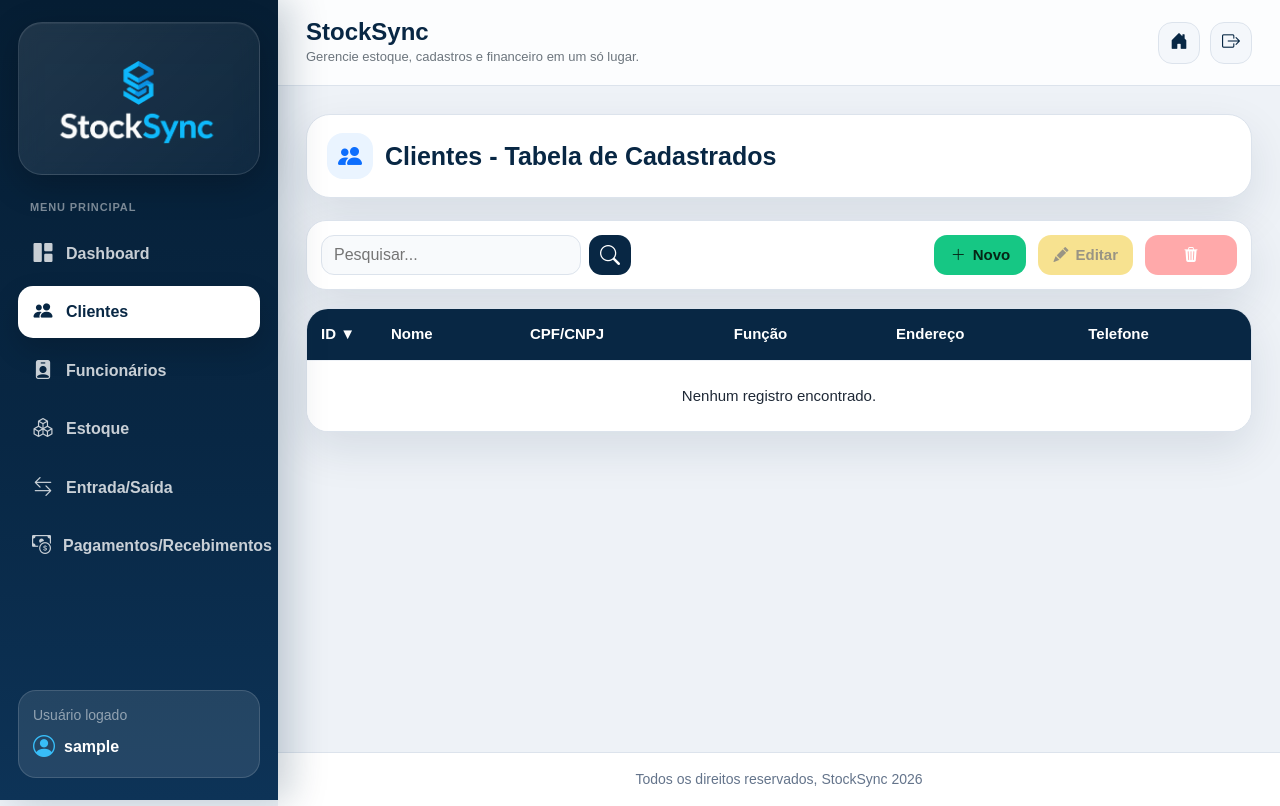
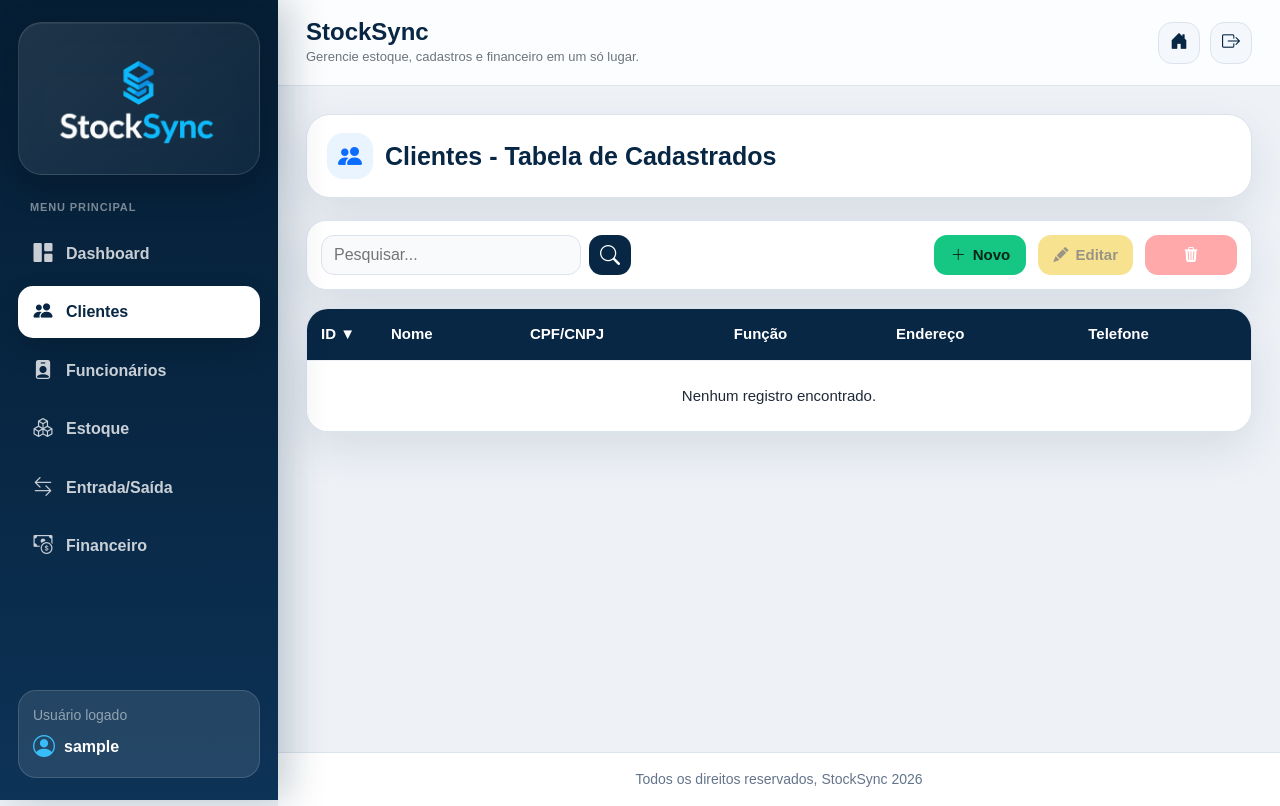
Before and after one commit to matheusrss/stocksync, a Django app: page /cadastros/ in a window 1280 px wide. Run offline with Django 5.2, Linux system fonts and the light colour scheme; the visitor is signed in with stand-in values (Sample User, id 1); data that the repository does not hold is empty.

Commit message:
changed sidebar Pagamentos/Recebimentos to Financeiro

```diff
--- a/core/templates/core/base.html
+++ b/core/templates/core/base.html
@@ -51,7 +51,7 @@
 
                 <a href="{% url 'contas_pagar' %}" class="sidebar-link {% if request.path == '/contas-pagar/' %}active{% endif %}">
                     <i class="bi bi-cash-coin"></i>
-                    <span>Pagamentos/Recebimentos</span>
+                    <span>Financeiro</span>
                 </a>
             </nav>
 
```
